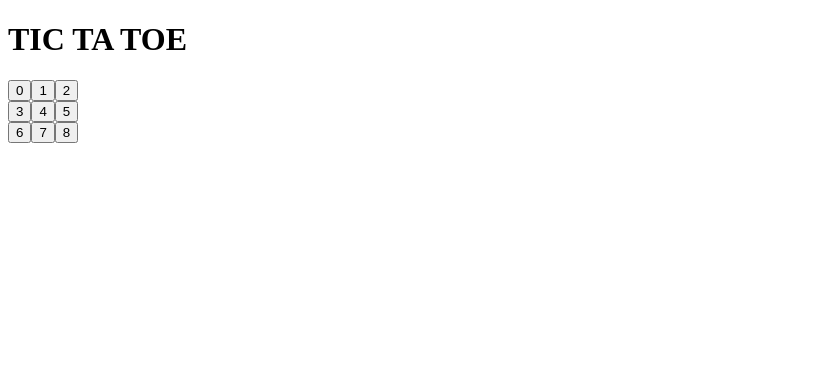
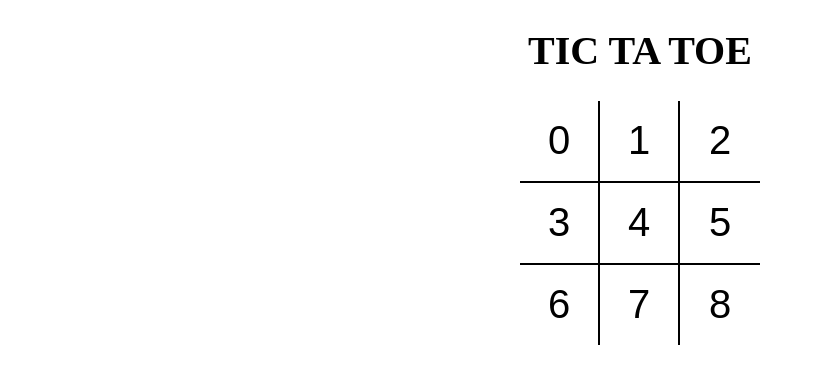
Before and after one commit to Yashwithagit/ticktactoe, a React (Vite) app: page / in a window 1280 px wide. Shown: the top 384 px of the page, without its empty margins (0-815 px from the left). Built offline with nearby package versions, Linux system fonts and the light colour scheme.

Commit message:
added sass,get to know styles

```diff
--- a/package.json
+++ b/package.json
@@ -16,6 +16,7 @@
   },
   "license": "MIT",
   "dependencies": {
+    "node-sass": "^6.0.1",
     "react": "^16.13.1",
     "react-dom": "^16.13.1"
   },
--- a/src/App.js
+++ b/src/App.js
@@ -1,9 +1,10 @@
 import React from 'react';
 import Board from './components/Board';
+import './styels/root.scss';
 
 const App = () => {
   return (
-    <div>
+    <div className="app">
       <h1>TIC TA TOE</h1>
       <Board />
     </div>
--- a/src/components/Board.js
+++ b/src/components/Board.js
@@ -3,18 +3,18 @@
 
 function Board() {
   return (
-    <div>
-      <div>
+    <div className="board">
+      <div className="board-row">
         <Square value={0} />
         <Square value={1} />
         <Square value={2} />
       </div>
-      <div>
+      <div className="board-row">
         <Square value={3} />
         <Square value={4} />
         <Square value={5} />
       </div>
-      <div>
+      <div className="board-row">
         <Square value={6} />
         <Square value={7} />
         <Square value={8} />
--- a/src/components/Square.js
+++ b/src/components/Square.js
@@ -1,7 +1,11 @@
 import React from 'react';
 
 const Square = ({ value }) => {
-  return <button type="button">{value}</button>;
+  return (
+    <button type="button" className="square">
+      {value}
+    </button>
+  );
 };
 
 export default Square;
--- /dev/null
+++ b/src/styels/root.scss
@@ -0,0 +1,43 @@
+body {
+  padding: 0;
+  margin: 0;
+}
+
+button {
+  background: none;
+  border: none;
+  outline: none;
+  &:hover {
+    cursor: pointer;
+  }
+}
+
+.app {
+  font-size: 20px;
+  display: flex;
+  flex-direction: column;
+  align-items: center;
+}
+
+.board {
+  .board-row {
+    display: flex;
+    flex-direction: row;
+    border-bottom: 2px solid #000;
+    &:last-child {
+      border-bottom: none;
+    }
+    .square {
+      width: 80px;
+      height: 80px;
+      border-right: 2px solid #000;
+      font-size: 2.5rem;
+      padding: 0;
+      overflow: hidden;
+      transition: all 0.2s;
+      &:last-child {
+        border-right: none;
+      }
+    }
+  }
+}
```
Also changed, not shown: 1 other file (tests, documents, lock files or other folders).
